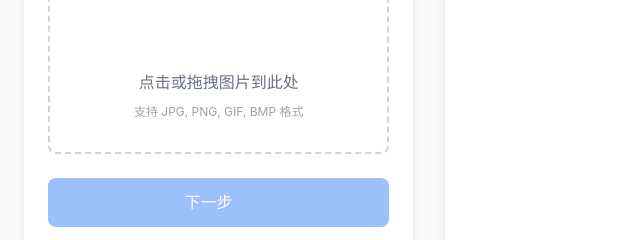
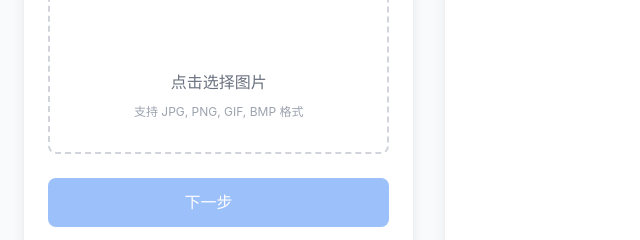
Before and after one commit to HunDeGong1664/KKCrop, a website built with Vite: page index.html in a window 1280 px wide. Shown: the part 289-529 px from the top of the page, 0-640 px from the left. Built offline with nearby package versions, Linux system fonts and the light colour scheme; some icons are missing.

Commit message:
[Update]: 文案修改；

```diff
--- a/index.html
+++ b/index.html
@@ -66,7 +66,7 @@
 
             <div class="border-2 border-dashed border-gray-300 rounded-lg p-8 text-center hover:border-primary transition-custom cursor-pointer" id="select-image-area">
               <i class="fa fa-upload text-4xl text-gray-400 mb-3"></i>
-              <p class="text-gray-500">点击或拖拽图片到此处</p>
+              <p class="text-gray-500">点击选择图片</p>
               <p class="text-xs text-gray-400 mt-2">支持 JPG, PNG, GIF, BMP 格式</p>
             </div>
 
```
